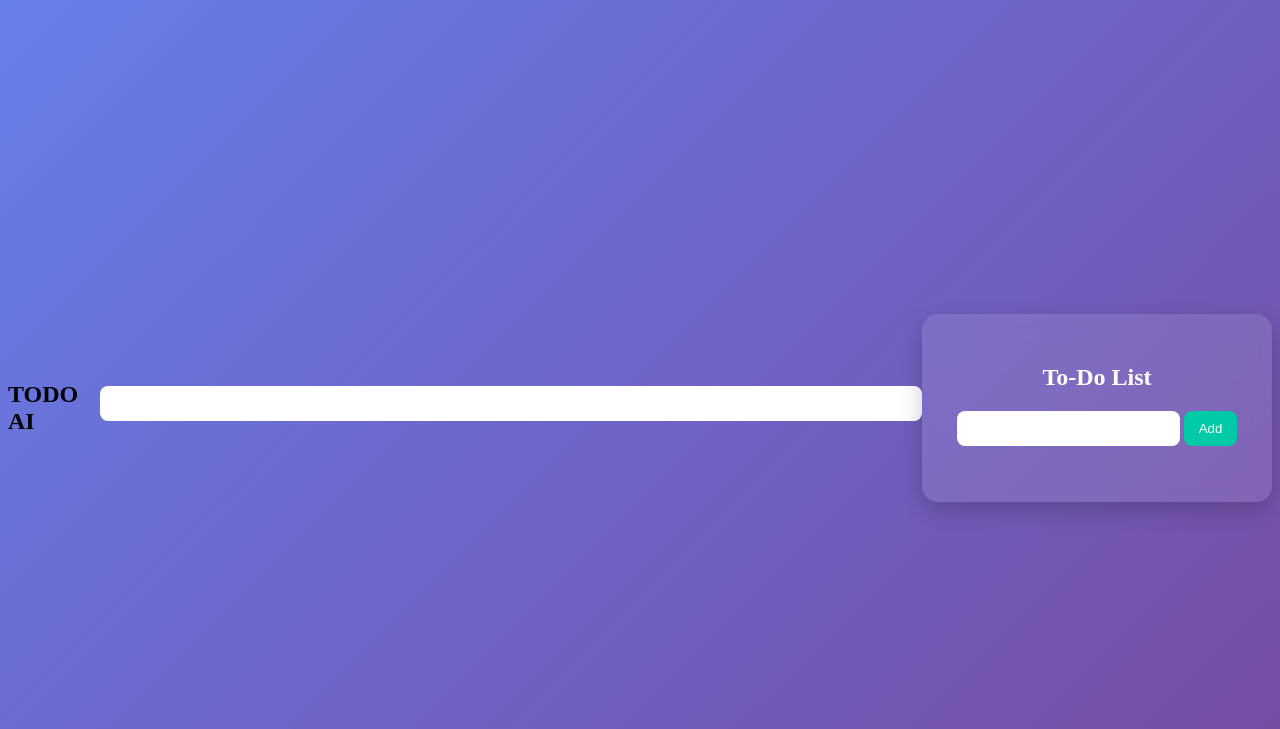
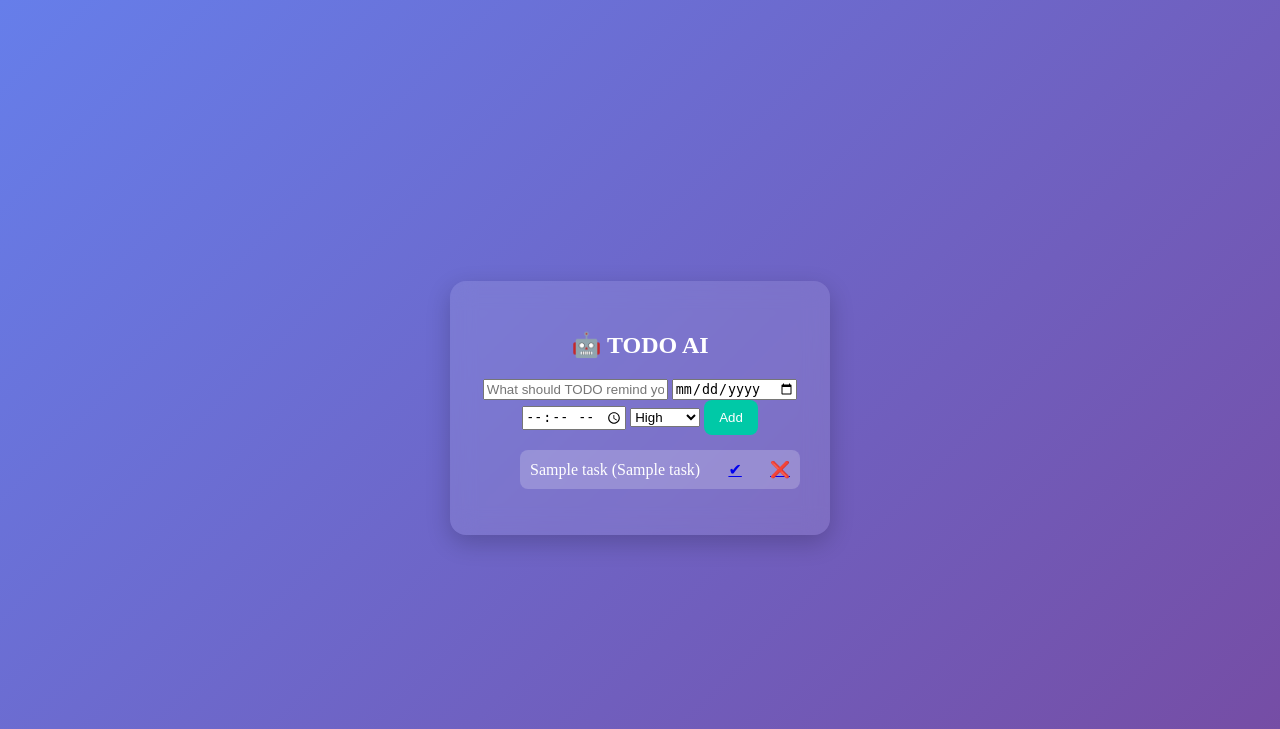
Before and after one commit to shre-yyy/2-Dooo-Ai-List, a Flask app: template templates/index.html in a window 1280 px wide. Shown: the top 729 px of the page. Run offline with Flask 3, Linux system fonts and the light colour scheme; the template is opened without the code that fills it: most values are stand-ins (such as "Sample title", 1, 10 or a date in 2020).

Commit message:
Update index.html

```diff
--- a/templates/index.html
+++ b/templates/index.html
@@ -2,17 +2,42 @@
 <html lang="en">
 <head>
     <meta charset="UTF-8">
-  <h2>TODO AI</h2>
-<input type="text" id="taskInput" placeholder="What should TODO remind you?">
-<link rel="stylesheet" href="{{ url_for('static', filename='style.css') }}">
+    <title>TODO AI</title>
+    <link rel="stylesheet" href="{{ url_for('static', filename='style.css') }}">
 </head>
 <body>
+
 <div class="container">
-    <h2>To-Do List</h2>
-    <input type="text" id="taskInput" placeholder="Enter task">
-    <button onclick="addTask()">Add</button>
-    <ul id="taskList"></ul>
+    <h2>🤖 TODO AI</h2>
+
+    <form method="POST" action="/add">
+        <input type="text" name="task" placeholder="What should TODO remind you?" required>
+
+        <input type="date" name="date" required>
+        <input type="time" name="time" required>
+
+        <select name="priority">
+            <option>High</option>
+            <option>Medium</option>
+            <option>Low</option>
+        </select>
+
+        <button type="submit">Add</button>
+    </form>
+
+    <ul id="taskList">
+        {% for task in tasks %}
+            <li>
+                {{ task[1] }} ({{ task[4] }})
+                <a href="/complete/{{ task[0] }}">✔</a>
+                <a href="/delete/{{ task[0] }}">❌</a>
+            </li>
+        {% endfor %}
+    </ul>
+
 </div>
+
 <script src="{{ url_for('static', filename='script.js') }}"></script>
+
 </body>
 </html>
```
